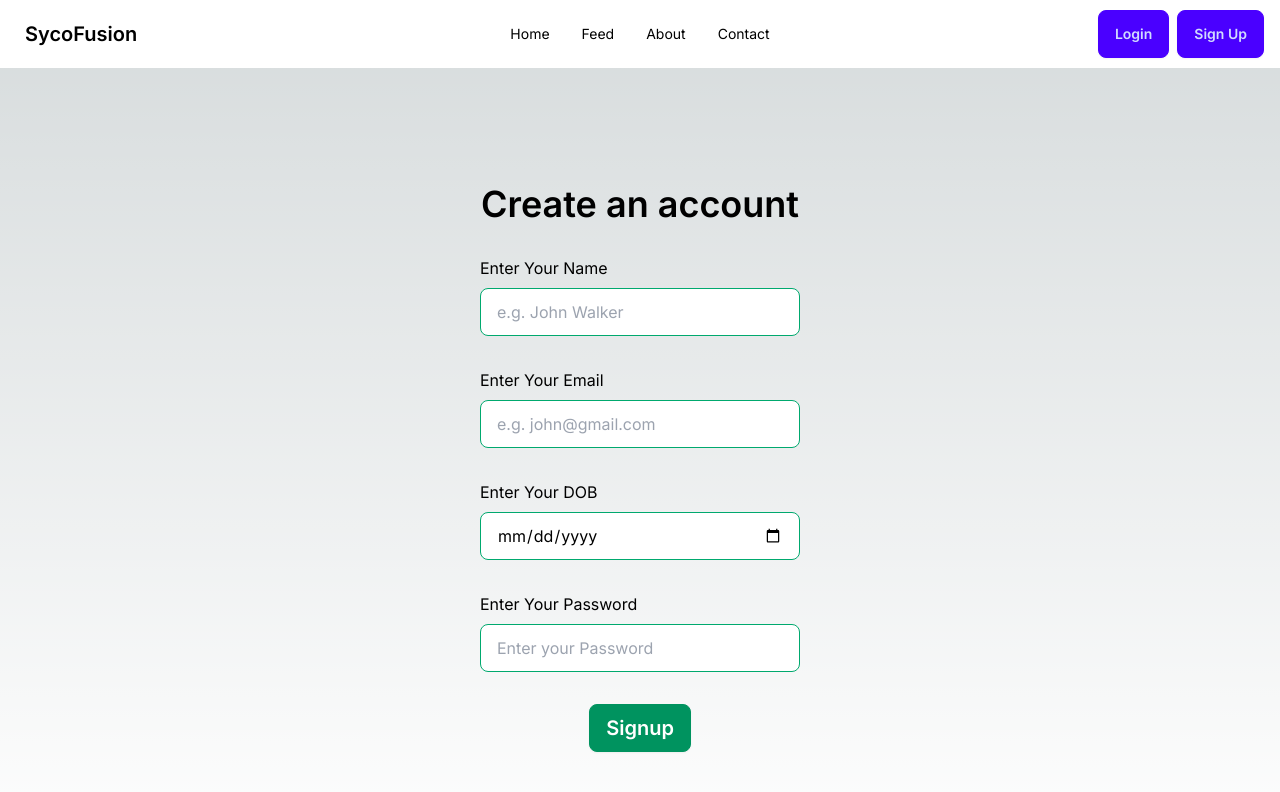
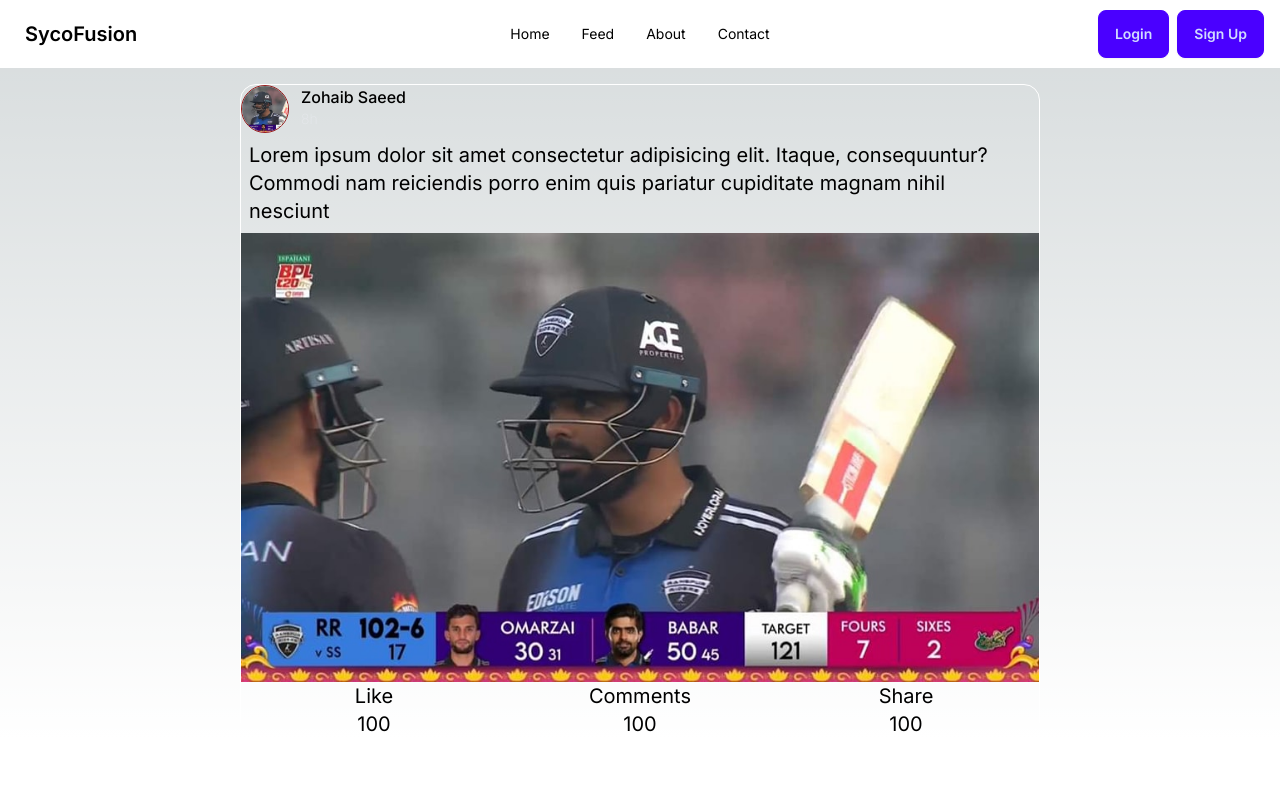
Before and after one commit to zohaibsaeed117/SycoFusion-client, a Next.js app: page / in a window 1280 px wide. Shown: the top 792 px of the page. Built offline with nearby package versions, Linux system fonts and the light colour scheme.

Commit message:
Added component of Post

```diff
--- a/package.json
+++ b/package.json
@@ -9,7 +9,10 @@
     "lint": "next lint"
   },
   "dependencies": {
+    "@fortawesome/react-fontawesome": "^0.2.0",
+    "babel-plugin-macros": "^3.1.0",
     "bcryptjs": "^2.4.3",
+    "font-awesome": "^4.7.0",
     "jsonwebtoken": "^9.0.2",
     "mongoose": "^8.1.0",
     "next": "14.1.0",
--- a/src/app/page.js
+++ b/src/app/page.js
@@ -1,13 +1,15 @@
 import Login from "@/components/Login";
 import Navbar from "../components/Navbar";
 import Signup from "@/components/Signup";
+import Post from "@/components/Post";
 
 
 export default function () {
   return (
     <>
       {/* <Login /> */}
-      <Signup />
+      {/* <Signup /> */}
+      <Post />
     </>
   )
 }
--- /dev/null
+++ b/src/components/Post.js
@@ -0,0 +1,35 @@
+import React from 'react'
+const Post = () => {
+    return (
+        <div className='border border-white max-w-[50rem] rounded-2xl my-4 mx-auto'>
+            <header>
+                <div className='flex gap-3'>
+                    <img src="./abc.jpg" alt="profilepic" className=' h-12 w-12 object-cover rounded-full border border-red-800' />
+                    <div className='flex flex-col'>
+                        <p className=' font-medium'>Zohaib Saeed</p>
+                        <p className='text-gray-200 font-extralight text-sm'>8h</p>
+                    </div>
+                </div>
+            </header>
+            <div className='p-2 text-sm sm:text-xl'>Lorem ipsum dolor sit amet consectetur adipisicing elit. Itaque, consequuntur? Commodi nam reiciendis porro enim quis pariatur cupiditate magnam nihil nesciunt
+            </div>
+            <img src="./abc.jpg" alt="post" className='max-h-[40rem] w-full object-contain' />
+            <div className='flex'>
+                <div className='text-center w-full h-full text-xl cursor-pointer hover:text-gray-400'>
+                    <p>Like</p>
+                    <p>100</p>
+                </div>
+                <div className='text-center w-full h-full text-xl cursor-pointer hover:text-gray-400'>
+                    <p>Comments</p>
+                    <p>100</p>
+                </div>
+                <div className='text-center w-full h-full text-xl cursor-pointer hover:text-gray-400'>
+                    <p>Share</p>
+                    <p>100</p>
+                </div>
+               </div>
+        </div >
+    )
+}
+
+export default Post
```
Also changed, not shown: public/abc.jpg (added), 1 other file (tests, documents, lock files or other folders).
